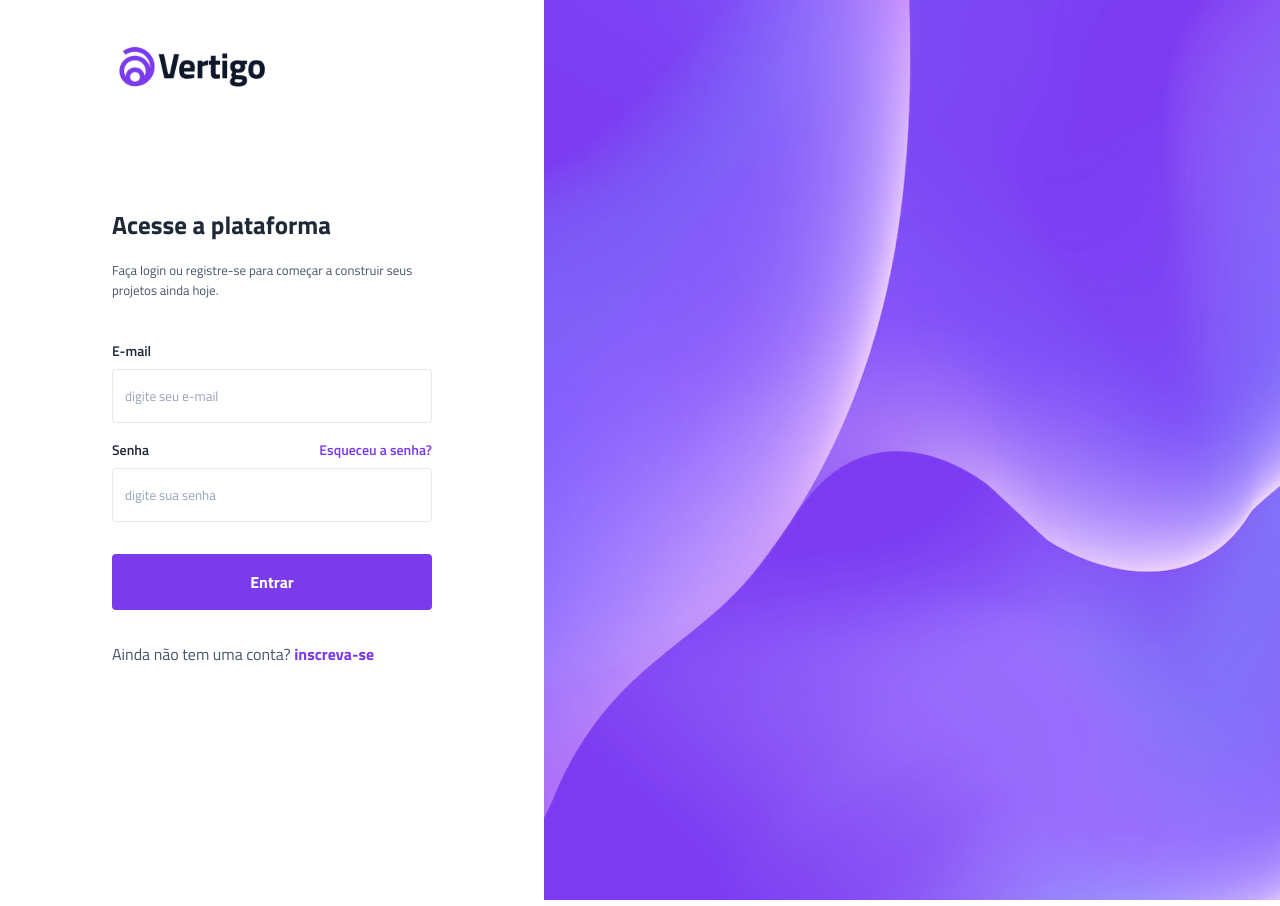
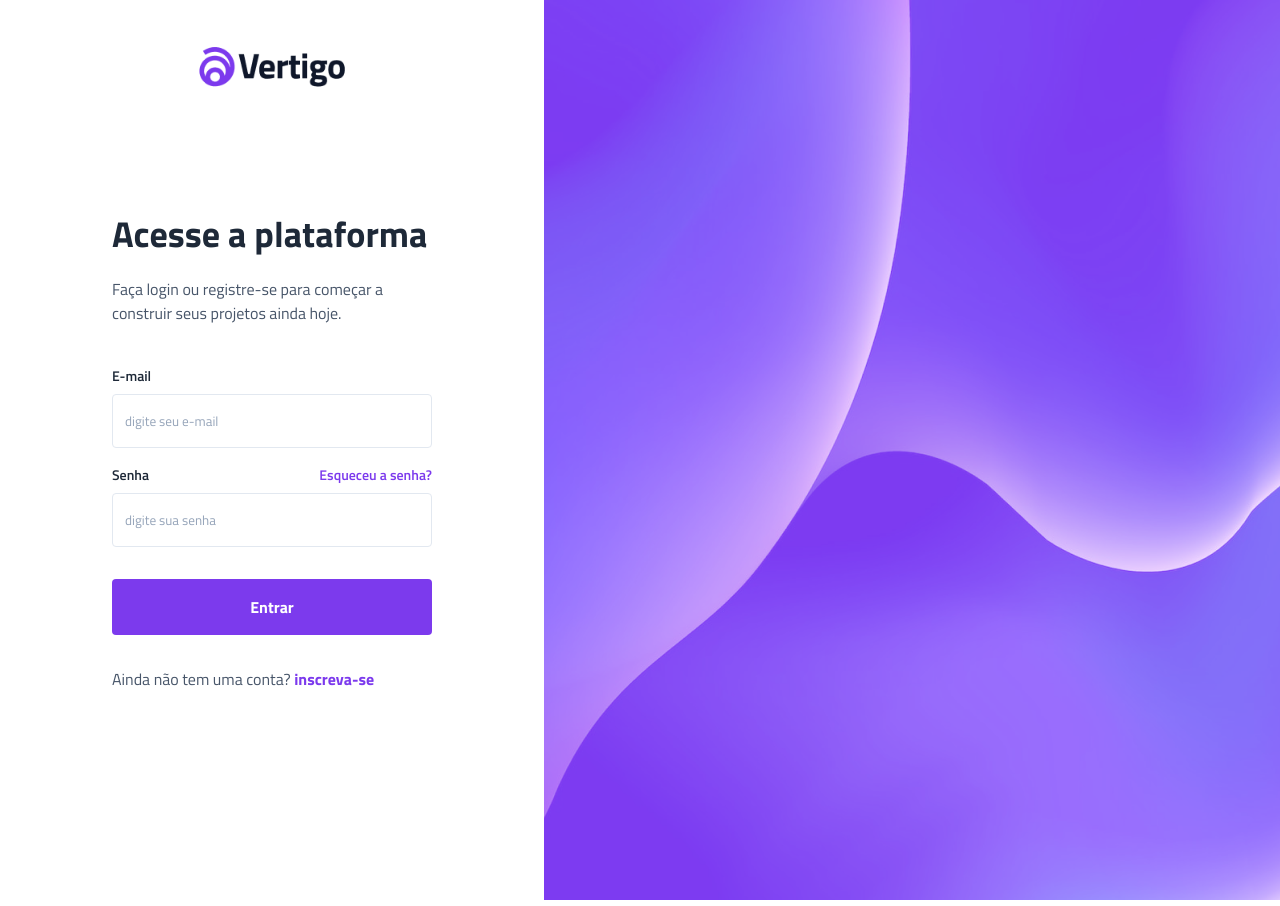
Before and after one commit to rick915/projeto_vertigo, a plain HTML site: page index.html in a window 1280 px wide. Drawn offline with Linux system fonts and the light colour scheme.

Commit message:
termino das alteraçoes doconteudo

```diff
--- a/style.css
+++ b/style.css
@@ -28,6 +28,7 @@ main{
     --cinza-400: #94a3b8;
     --cinza-200: #e2e8f0;
     --roxo: #7c3aed;
+    --lilas: #9f67ff;
     --branco: #fff;
 }
 .descricao{
@@ -101,6 +102,12 @@ main{
     margin-bottom: 2rem;
 }
 
+.login button:hover{
+    background-color: var(--lilas);
+    transition: 0.3s;
+    cursor: pointer;
+}
+
 .login> p{
     color: var(--cinza-600);
 
@@ -113,6 +120,8 @@ main{
 .bg-desktop{
     display: none;
 }
+
+
 
 @media(min-width:1000px) {
     body{
@@ -130,19 +139,30 @@ main{
         justify-content: flex-start;
         margin: 2.5rem 7rem 7rem;
         height: fit-content;
+        max-width: 24rem;
     }
-
-
 
     header img{
         width: 10rem;
     }
     .conteudo{
         width: 100%;
+        display: flex;
+        flex-direction: column;
+        align-items: center;
     }
 
     .bg-desktop{
         display: block;
         width:100%;
     }
+    .descricao h1{
+        font-size: 2.25rem;
+    }
+    .descricao p{
+        font-size: 1rem;
+    }
+
+
+
 }
```
